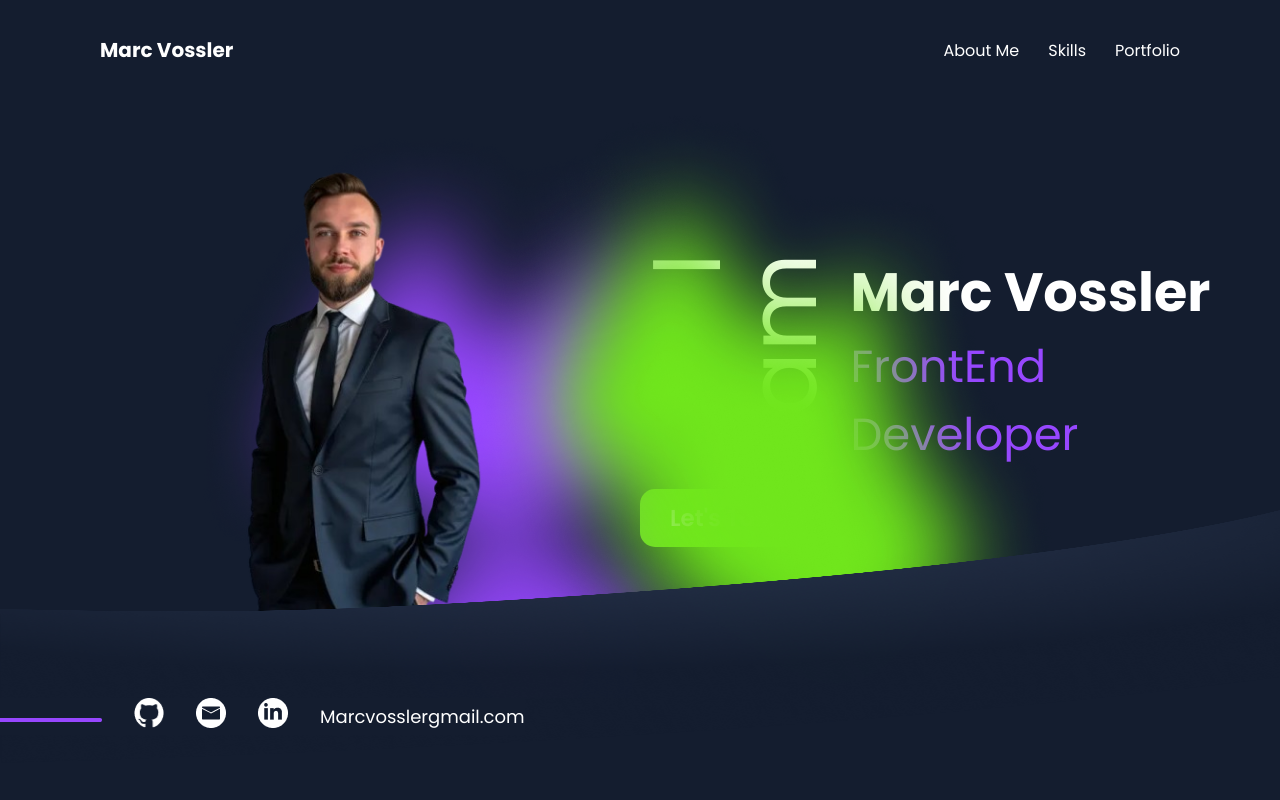
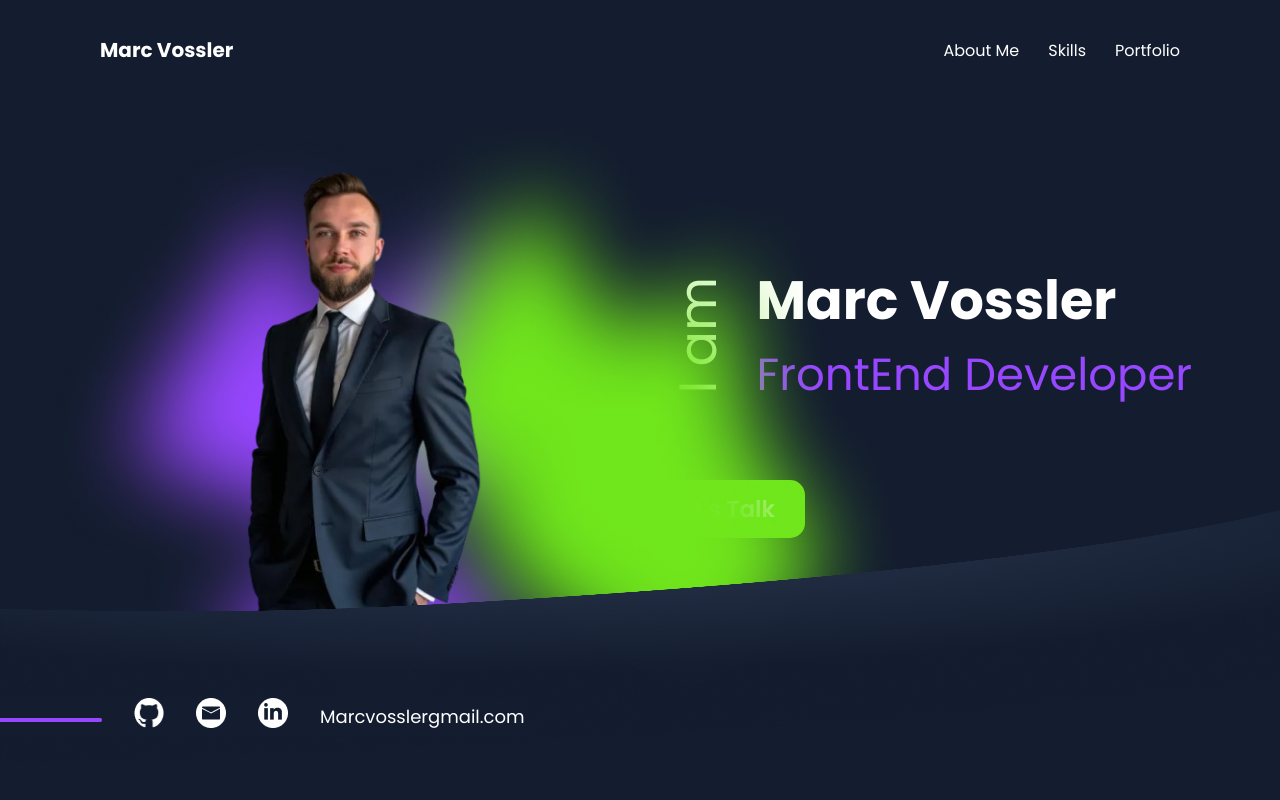
Before and after one commit to DerBlockProgrammer/MeinPortfolio, an Angular app in the folder eigenesPortfolio/: page / in a window 1280 px wide. Shown: the top 800 px of the page. Built offline with nearby package versions, Linux system fonts and the light colour scheme.

Commit message:
Finishdesktop

```diff
--- a/eigenesPortfolio/src/app/mainPage/titel-view-me/titel-view-me.component.scss
+++ b/eigenesPortfolio/src/app/mainPage/titel-view-me/titel-view-me.component.scss
@@ -10,7 +10,7 @@ section {
 
     .background-green {
         position: absolute;
-        left: 200px;
+        left: 52px;
         width: 57%;
         height: 100%;
         background-size: cover;
@@ -48,19 +48,19 @@ section {
         flex-direction: column;
         justify-content: center;
         align-items: flex-start;
-        height: 100%;
         position: relative;
 
         .iam-and-name {
             display: flex;
             align-items: flex-start; /* Horizontale Ausrichtung oben */
-            gap: 20px; /* Abstand zwischen "I am" und Name */
+            height: 200px;
 
             .iam {
                 transform: rotate(-90deg); /* Vertikal drehen */
-                font-size: 64px;
+                font-size: 35px;
                 color: white;
                 line-height: 1; /* Geringer Zeilenabstand */
+                margin-top: 49px;
 
                 h2 {
                     font-weight: 400;
```
